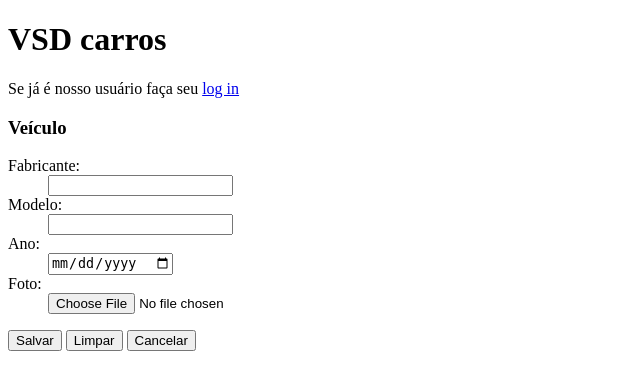
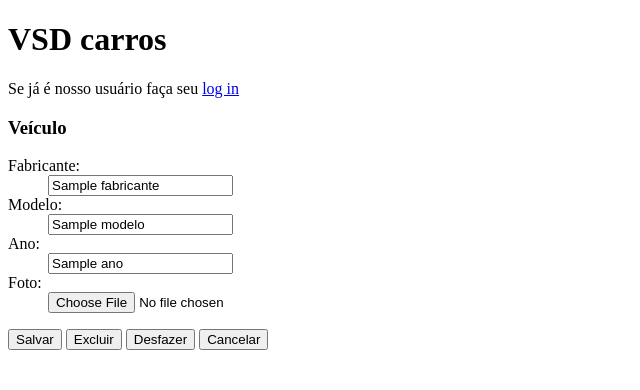
Before and after one commit to icecol/earth, a Flask app: template vsdcar/templates/admin.html in a window 1280 px wide. Shown: the top 390 px of the page, without its empty margins (0-640 px from the left). Run offline with Flask 2, Linux system fonts and the light colour scheme; the template is opened without the code that fills it: most values are stand-ins (such as "Sample title", 1, 10 or a date in 2020).

Commit message:
Ajuste no form edicao de veiculos

```diff
--- a/vsdcar/templates/admin.html
+++ b/vsdcar/templates/admin.html
@@ -1,20 +1,38 @@
 {% extends "layout.html" %}
 {% block body %}
+
+
 
  <h3>Veículo</h3>
   <form action="" method=post>
     <dl>
+{% if carro %}
+      <dt>Fabricante:
+      <dd><input type=text name=fabricante value="{{ carro.fabricante }}">
+      <dt>Modelo:
+      <dd><input type=text name=modelo value="{{ carro.modelo }}">
+      <dt>Ano:
+      <dd><input type=integer name=ano value="{{ carro.ano }}">
+      <dt>Foto:
+      <dd><input type=file name=foto value="{{ carro.foto }}">
+{%else%}
       <dt>Fabricante:
       <dd><input type=text name=fabricante value="{{ request.form.fabricante }}">
       <dt>Modelo:
       <dd><input type=text name=modelo value="{{ request.form.modelo }}">
       <dt>Ano:
-      <dd><input type=date name=ano value="{{ request.form.ano }}">
+      <dd><input type=integer name=ano value="{{ request.form.ano }}">
       <dt>Foto:
       <dd><input type=file name=foto value="{{ request.form.foto }}">
+{% endif %}
     </dl>
     <input type=submit value=Salvar>
+    <input type=submit value=Excluir>
+{%if carro%}
+    <input type=reset value=Desfazer>
+{%else%}
     <input type=reset value=Limpar>
+{%endif%}
     <input type=button value=Cancelar onclick="document.location='/'">
   </form>
 
--- a/vsdcar/templates/index.html
+++ b/vsdcar/templates/index.html
@@ -5,7 +5,7 @@
   <form action="" method=post>
     Fabricante: <input type=text name=fabricante value="{{ request.form.fabricante }}">
     Modelo: <input type=text name=modelo value="{{ request.form.modelo }}">
-    Ano: <input type=date name=ano value="{{ request.form.ano }}">
+    Ano: <input type=integer name=ano value="{{ request.form.ano }}">
     <p><input type=submit value=Buscar>
   </form>
 
--- a/vsdcar/views.py
+++ b/vsdcar/views.py
@@ -92,16 +92,16 @@ def admin():
     if not 'username' in session:
 	return redirect(url_for('login'))
     form = EditForm(request.form)
+    carro = {}
     car = request.args.get('car','')
     if car:
 	#conecta ao mongodb local
         client = pymongo.MongoClient('localhost', 27017)
         #define a base utilizada
         db = client.carscrud
-	print(car)
 	carro = db.cars.find_one({"_id":ObjectId(car)})
-	print(carro)
     if request.method == 'POST':
+	# testar se o usuario quer Salvar ou Excluir o registro
 	carro = {'ano': str(form.ano.data),
            	 'fabricante': str(form.fabricante.data),
            	 'modelo': str(form.modelo.data),
@@ -110,4 +110,4 @@ def admin():
 	         'foto': str(form.foto.data)}
 	print(carro)
     # Edita , adiciona ou remove carro da base
-    return render_template('admin.html', username=escape(session['username']))
+    return render_template('admin.html', username=escape(session['username']), carro=carro)
```
Also changed, not shown: 1 other file.
